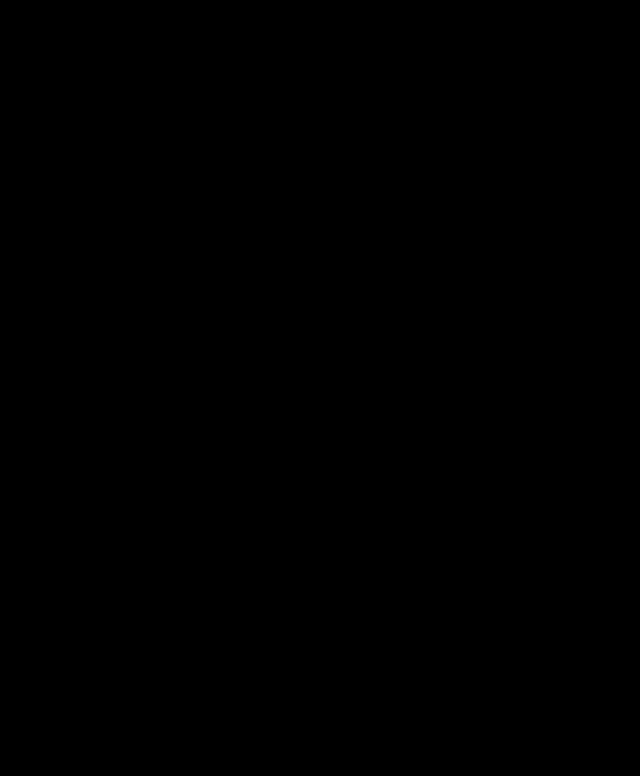
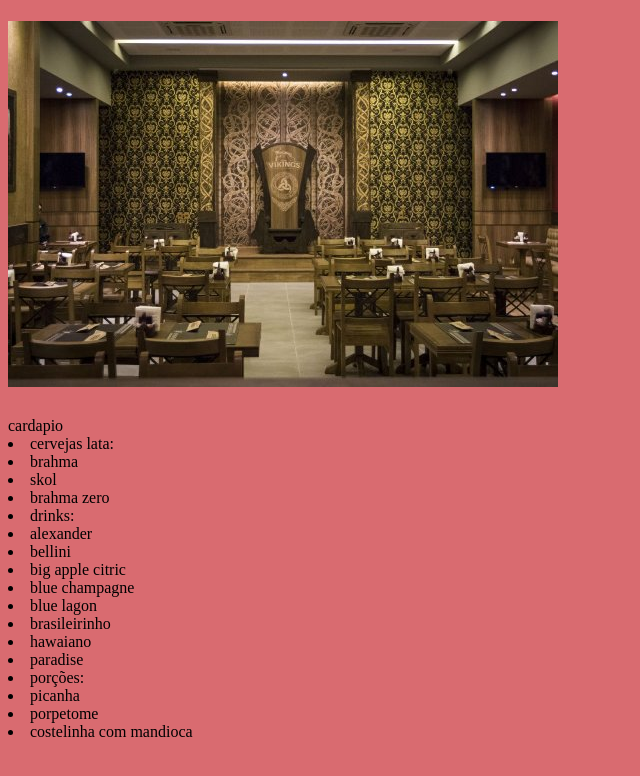
Before and after one commit to anajuliabarbalho/site, a plain HTML site: page index.html in a window 1280 px wide. Shown: the whole page, without its empty margins (0-640 px from the left). Drawn offline with Linux system fonts and the light colour scheme.

Commit message:
Add files via upload

```diff
--- a/index.html
+++ b/index.html
@@ -10,11 +10,29 @@
 <body>
 <header>
 
-<h1><img src="" alt=""></h1>
+<h1><img src="uu.jpg" alt=""></h1>
     </ul>
-<li>cardapio</li>
+<main>cardapio</main>
+
 <li>cervejas lata:</li>
 <li>brahma</li>
+<li>skol</li>
+<li>brahma zero</li>
+
+<li>drinks:</li>
+<li>alexander</li>
+<li>bellini</li>
+<li>big apple citric</li>
+<li>blue champagne</li>
+<li>blue lagon</li>
+<li>brasileirinho</li>
+<li>hawaiano</li>
+<li>paradise</li>
+
+<li>porções:</li>
+<li>picanha</li>
+<li>porpetome</li>
+<li>costelinha com mandioca</li>
 
 
     </ul>
--- a/style.css
+++ b/style.css
@@ -1,3 +1,3 @@
 body{
-    background-color: black;}
+    background-color: rgba(190, 0, 10, 0.582);}
 :
```
Also changed, not shown: uu.jpg (added).
